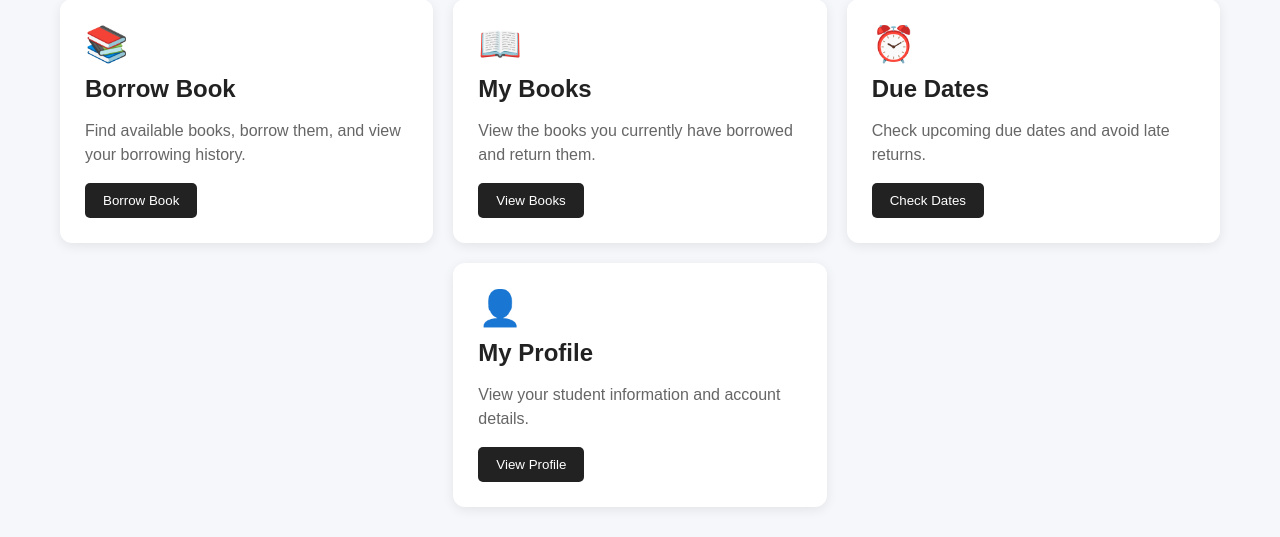
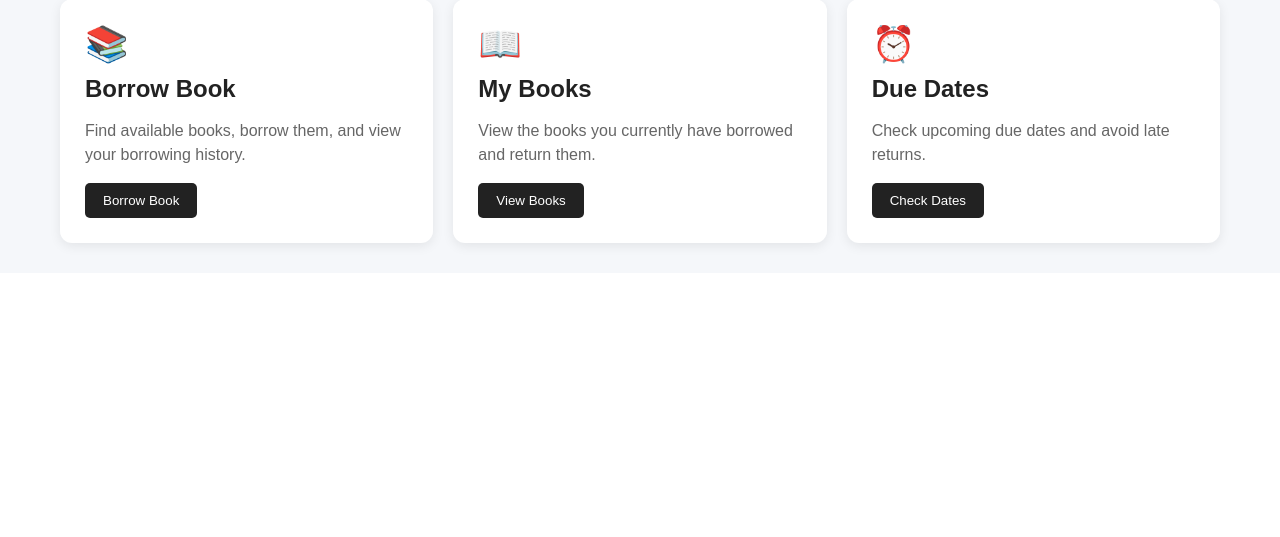
Before and after one commit to karthikeyamajeti07/AI-Library-Assistant, a Flask app: template templates/student_dashboard.html in a window 1280 px wide. Shown: the part 528-1065 px from the top of the page. After the commit the page ends 780 px from the top, so only its background shows below. Run offline with Flask 3, Linux system fonts and the light colour scheme; the template is opened without the code that fills it, so the values that code supplies are empty.

Commit message:
profileupdation

```diff
--- a/templates/student_dashboard.html
+++ b/templates/student_dashboard.html
@@ -142,7 +142,6 @@
         .borrow-card { grid-column: 1; grid-row: 2; }
         .my-books-card { grid-column: 2; grid-row: 2; }
         .due-dates-card { grid-column: 3; grid-row: 2; }
-        .profile-card { grid-column: 2; grid-row: 3; }
 
         /* Search */
 
@@ -262,7 +261,7 @@
 
             .borrow-card, .my-books-card,
             .search-card, .show-books-card, .ai-card,
-            .due-dates-card, .profile-card {
+            .due-dates-card {
                 grid-column: auto;
                 grid-row: auto;
             }
@@ -447,23 +446,6 @@
 
         </div>
 
-
-        <div class="card profile-card">
-
-            <div class="card-icon">👤</div>
-
-            <h2>My Profile</h2>
-
-            <p>
-                View your student information and
-                account details.
-            </p>
-
-            <button onclick="window.location.href='/student-profile'">
-                View Profile
-            </button>
-
-        </div>
 
     </div>
 
```
